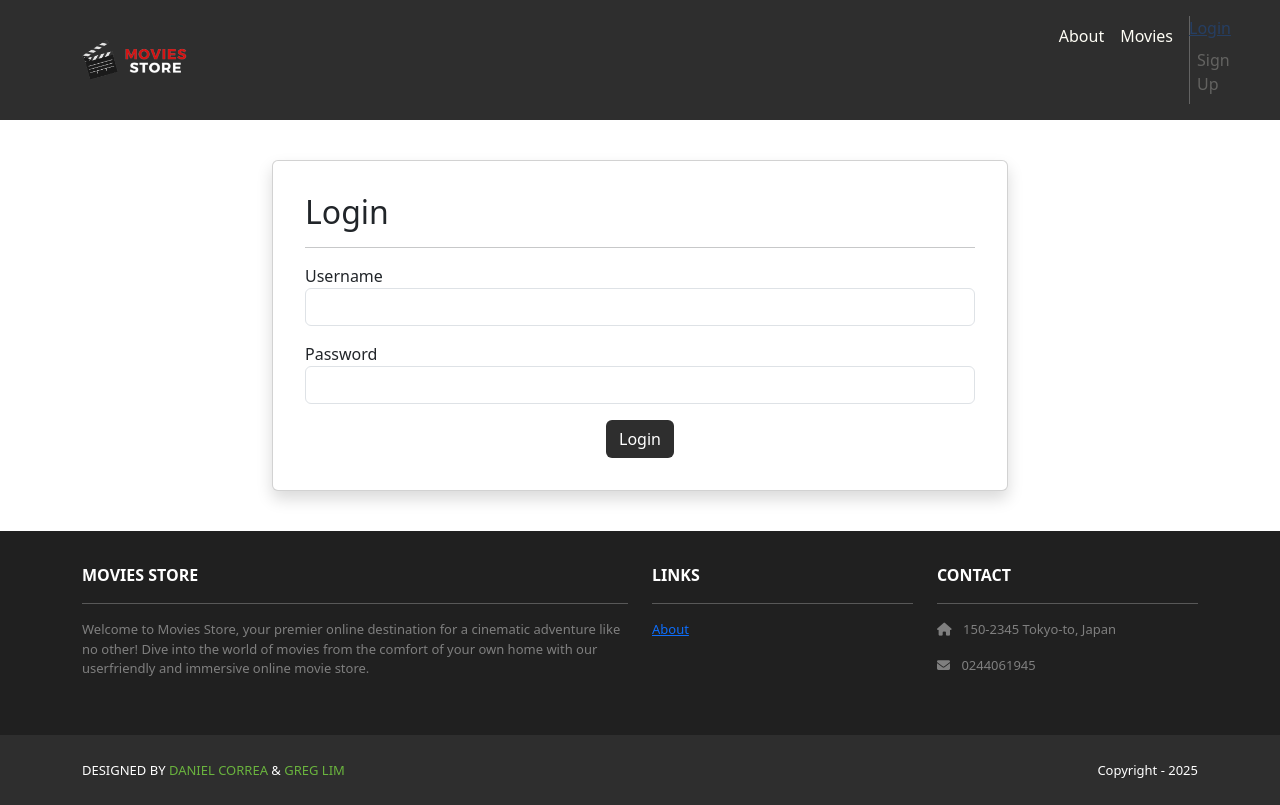
After one commit to mensahAmpomah/Moviestore, a Django app: page /accounts/login/ in a window 1280 px wide. The commit adds this page. Run offline with Django 5.2, Linux system fonts and the light colour scheme; some libraries are stand-ins or nearby versions.

Commit message:
Implemented the login page

```diff
--- /dev/null
+++ b/moviestore/accounts/templates/accounts/login.html
@@ -0,0 +1,39 @@
+{% extends 'base.html' %}
+{% block content %}
+<div class="p-3 mt-4">
+    <div class="container">
+        <div class="row justify-content-center">
+            <div class="col-md-8">
+                <div class="card shadow p-3 mb-4 rounded">
+                    <div class="card-body">
+                        <h2>Login</h2>
+                        <hr>
+                        {% if template_data.error %}
+                        <div class="alert alert-danger" role="alert">
+                            {{template_data.error}}
+
+                        </div>
+                        {% endif %}
+                        <form action="#" menthod="POST">
+                            {% csrf_token %}
+                            <p>
+                                <label for="username">Username</label>
+                                <input type="text" class="form-control" id="username" required autocomplete="username"name="username">
+                            </p>
+                            <p>
+                                <label for="password">
+                                    Password
+                                </label>
+                                <input type="password" id="password"name="password" autocomplete="current-password"class="form-control">
+                            </p>
+                            <div class="text-center">
+                                <button type="submit" class="btn bg-dark text-white">Login</button>
+                            </div>
+                        </form>
+                    </div>
+                </div>
+            </div>
+        </div>
+    </div>
+</div>
+{% endblock content %}
--- a/moviestore/accounts/templates/accounts/signup.html
+++ b/moviestore/accounts/templates/accounts/signup.html
@@ -8,13 +8,13 @@
                     <div class="card-body">
                         <h2>Sign Up</h2>
                         <hr>
-                        <form action="/"menthod="POST">
+                        <form action="#"menthod="POST">
                             {% csrf_token %}
                             {{ template_data.form.as_p}}
-                            <butto type="submit" class="btn bg-dark text-white">
+                            <button type="submit" class="btn bg-dark text-white">
                                 Sign Up
 
-                            </butto>
+                            </button>
                         </form>
                     </div>
                 </div>
--- a/moviestore/accounts/urls.py
+++ b/moviestore/accounts/urls.py
@@ -3,4 +3,5 @@ from . import views
 
 urlpatterns = [
     path('signup/',views.signup, name="signup"),
+    path('login/',views.login, name="login"),
 ]
--- a/moviestore/accounts/views.py
+++ b/moviestore/accounts/views.py
@@ -1,15 +1,41 @@
 from django.shortcuts import render
-from django.contrib.auth.forms import UserCreationForm
-# Create your views here.
+from .forms import CustomUserCreationForm, CustomErrorList
+from django.shortcuts import redirect
+
+from django.contrib.auth import login as auth_login, authenticate
+
+def login(request):
+    template_data = {}
+    template_data['title'] = 'Login'
+    if request.method == 'GET':
+        return render(request,'accounts/login.html',{'template_data':template_data})
+    elif request.method == 'POST':
+        user = authenticate(request,
+                    username = request.POST['username'],
+                    password = request.POST['password'])
+        if user is None:
+            template_data['error']='The username or password is incorrect.'
+            return render(request,'accounts/login.html',{'template_data':template_data})
+        else:
+            auth_login(request,user)
+            return redirect('home')
+
 
 def signup(request):
-    template_data ={
-        "title": "sign up",
-    }
+    template_data = {}
+    template_data['title'] = 'Sign Up'
     # the logic for rendering the form page.
     if request.method == "GET":
-        template_data = {
-            'form' : UserCreationForm()
-        }
+        template_data['form'] = CustomUserCreationForm
 
         return render(request, 'accounts/signup.html',{'template_data':template_data})
+
+    elif request.method == 'POST':
+        form = CustomUserCreationForm(request.POST, error_class=CustomErrorList)
+
+        if form.is_valid():
+            form.save()
+            return redirect('login')
+        else:
+            template_data['form'] = form
+            return render(request,'accounts/signup.html',{'template_data':template_data})
--- a/moviestore/home/templates/base.html
+++ b/moviestore/home/templates/base.html
@@ -55,6 +55,7 @@ initial-scale=1"
             <a class="nav-link" href="{% url 'about'%}">About</a>
             <a class="nav-link" href="{% url 'movies.index' %}">Movies</a>
             <div class="vr bg-white mx-2 d-none d-lg-block">
+              <a href="{% url 'login' %}">Login</a>
               <a href="{% url 'signup' %}" class="nav-link">
                 Sign Up
               </a>
```
Also changed, not shown: moviestore/accounts/forms.py (added, +19 -0 lines).
